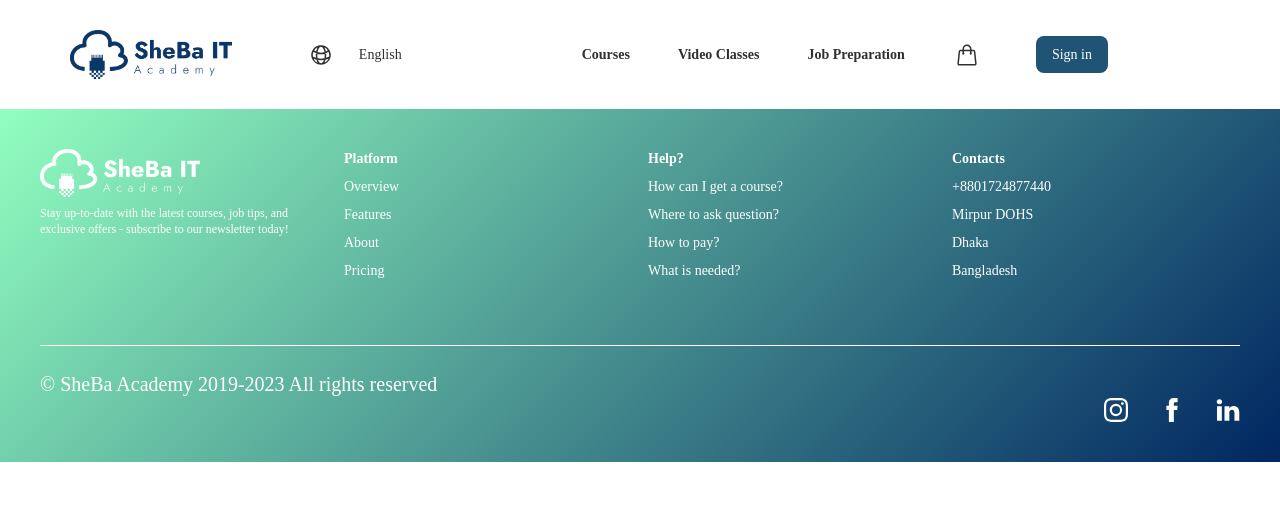
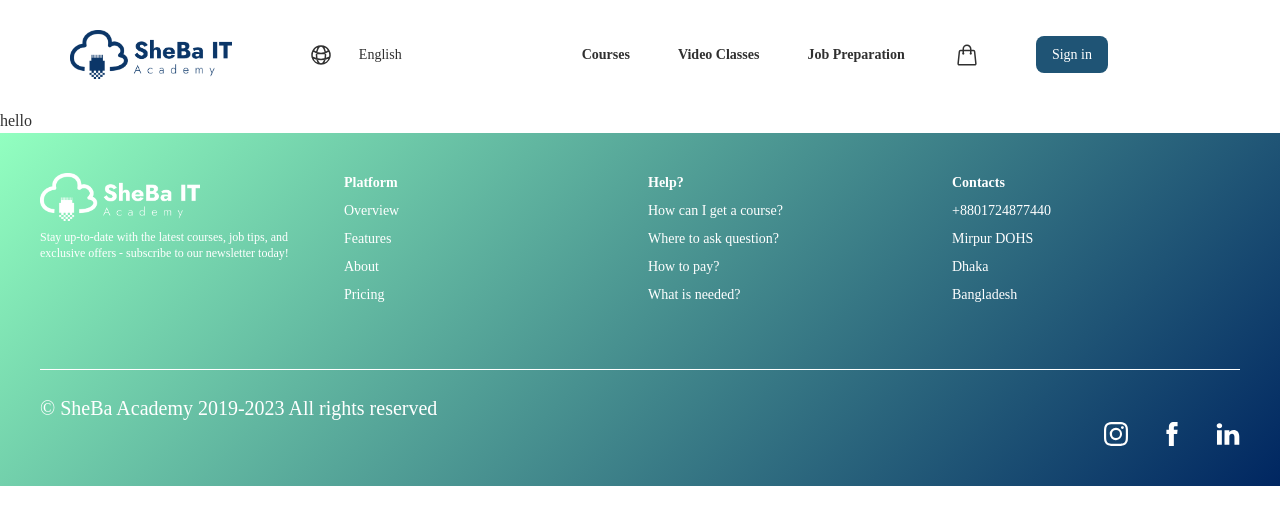
Before and after one commit to arnima12/sheBa_IT, a React (Create React App) app: page /uiClass in a window 1280 px wide. Shown: the top 524 px of the page. Built offline with nearby package versions, Linux system fonts and the light colour scheme; no server answers.

Commit message:
Merge remote changes into course_noorjahan branch

```diff
--- a/src/Pages/ALLCourses/AllCourse.js
+++ b/src/Pages/ALLCourses/AllCourse.js
@@ -1,7 +1,8 @@
 import React from 'react';
+import { Link } from 'react-router-dom';
 
 const AllCourse = ({allCourse}) => {
-    const { name, star, ratings, people, person, price } = allCourse;
+    const { name, star, ratings, people, person, price,link } = allCourse;
     return (
         <div className="shadow-2xl h-[350px] rounded-2xl ">
 
@@ -21,6 +22,7 @@ const AllCourse = ({allCourse}) => {
             </div>
             <p className="font-normal text-xs">By <span className="underline">{person}</span></p>
             <p className="mt-8 text-3xl font-semibold">{price} BDT</p>
+            <button><Link to={link}>View</Link></button>
             </div>
         </div>
     );
--- a/src/Pages/ALLCourses/UiClass/UiClass.js
+++ b/src/Pages/ALLCourses/UiClass/UiClass.js
@@ -3,7 +3,7 @@ import React from 'react';
 const UiClass = () => {
     return (
         <div>
-
+            hello
         </div>
     );
 };
```
